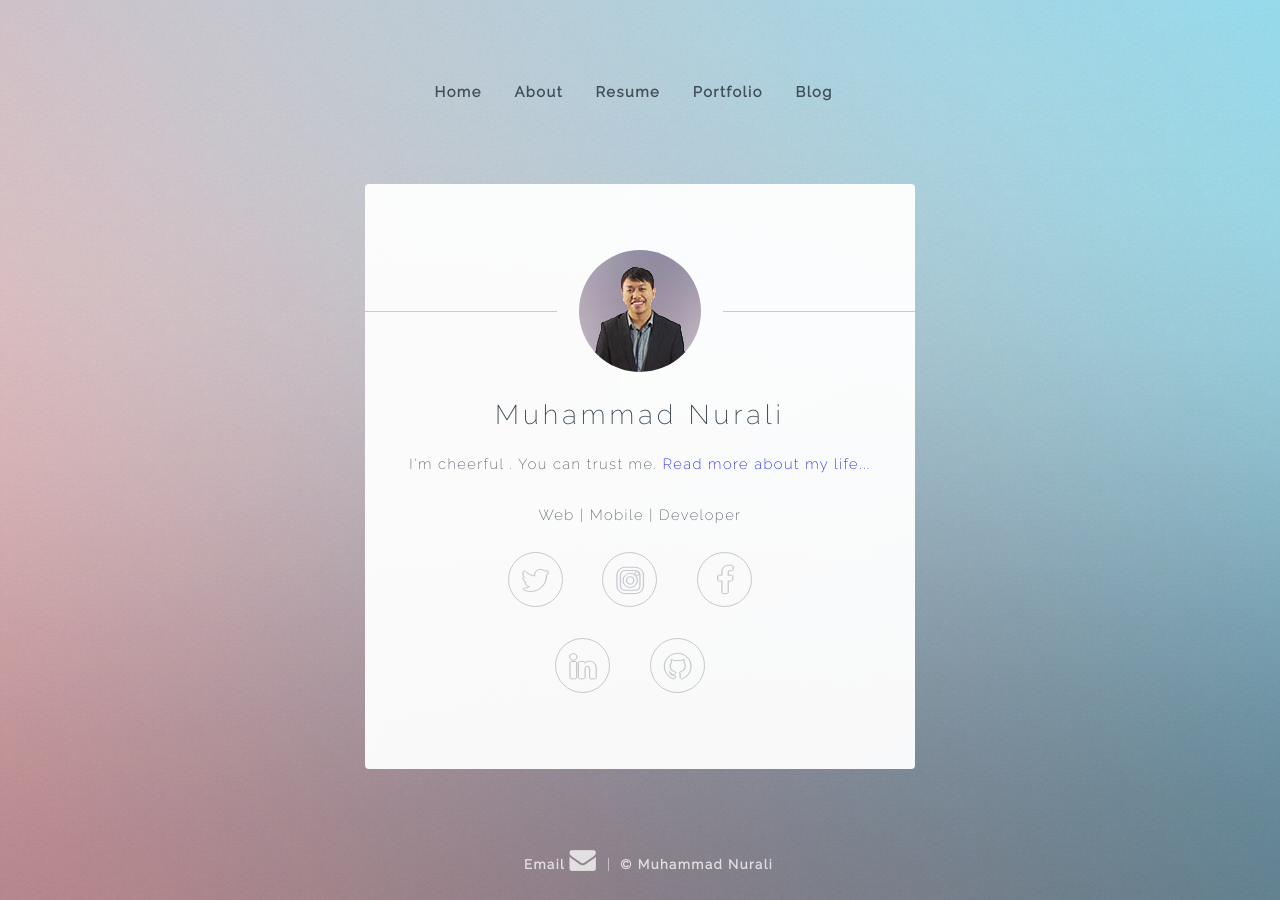
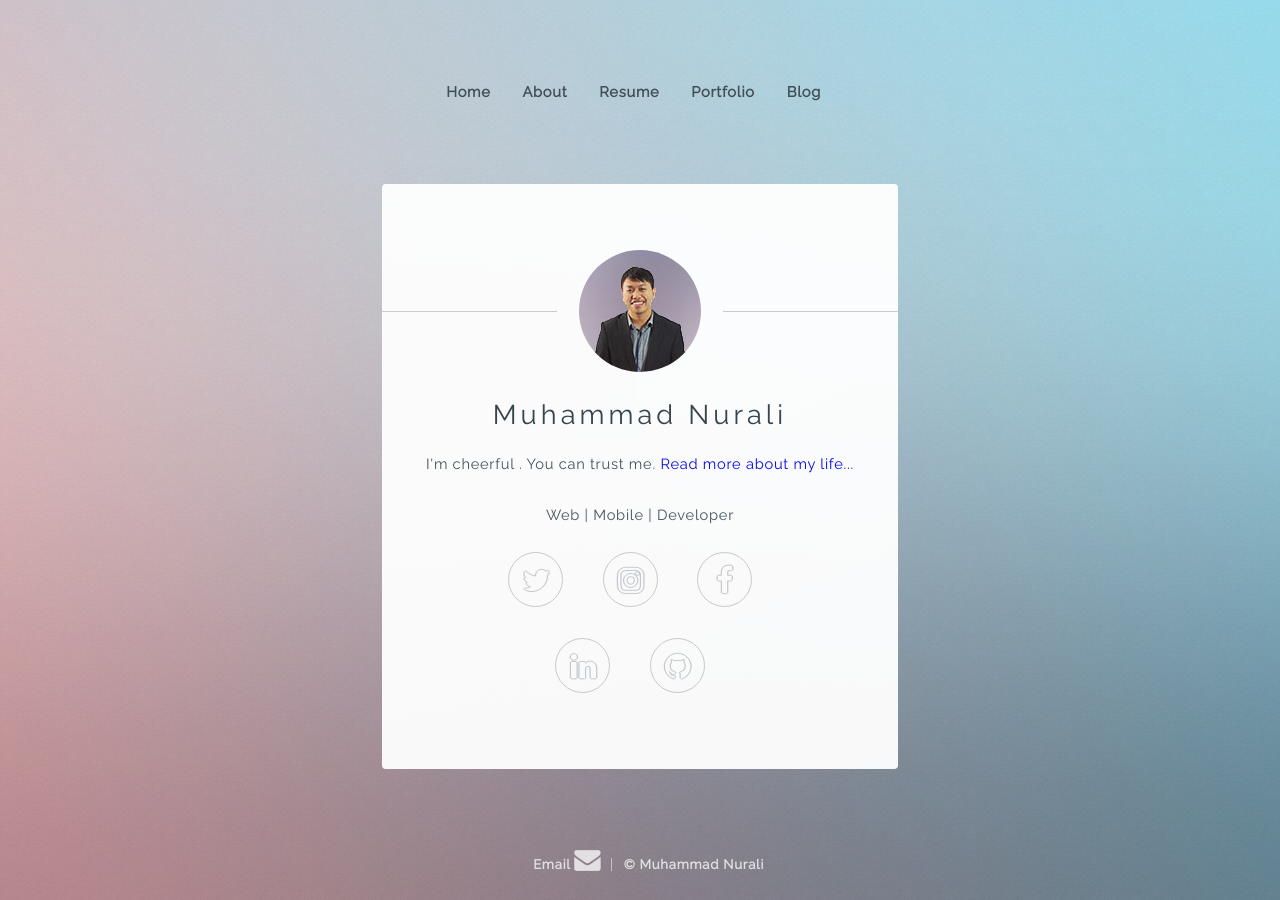
Before and after one commit to nurali93/nurali93.github.io-v1, a Jekyll site: the page built from index.html, in a window 1280 px wide. Built offline with Jekyll 4.4.1, drawn with Linux system fonts in a browser that asks for light colours.

Commit message:
update css

```diff
--- a/_includes/header.html
+++ b/_includes/header.html
@@ -1,6 +1,6 @@
 <!-- Header -->
 <nav>
-    <ul>
+    <ul align="center">
         <li><a href="\" class="anchorplus">Home</a></li>
         <li><a href="\about" class="anchorplus">About</a></li>
         <li><a href="\resume" class="anchorplus">Resume</a></li>
--- a/css/main.css
+++ b/css/main.css
@@ -121,9 +121,9 @@
 		color: #414f57;
 		font-family: "Raleway", Helvetica, sans-serif;
 		font-size: 14pt;
-		font-weight: 300;
+		font-weight: 400;
 		line-height: 2;
-		letter-spacing: 0.1em;
+		letter-spacing: 0.05em;
 	}
 
 		@media screen and (max-width: 1680px) {
```
